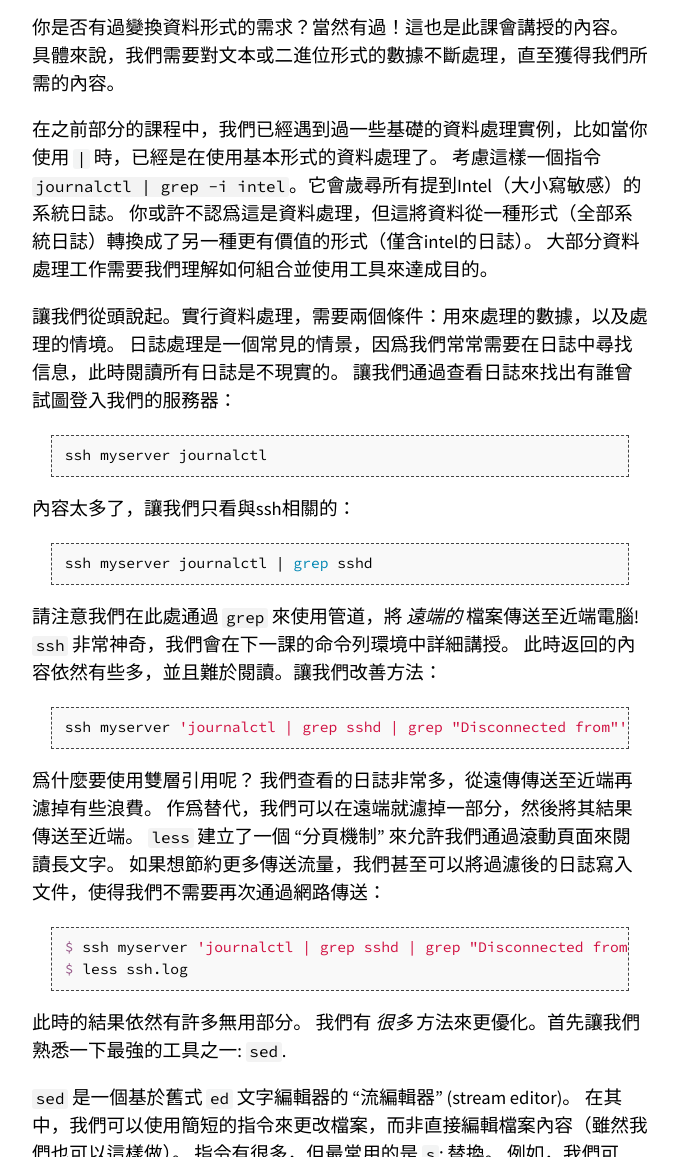
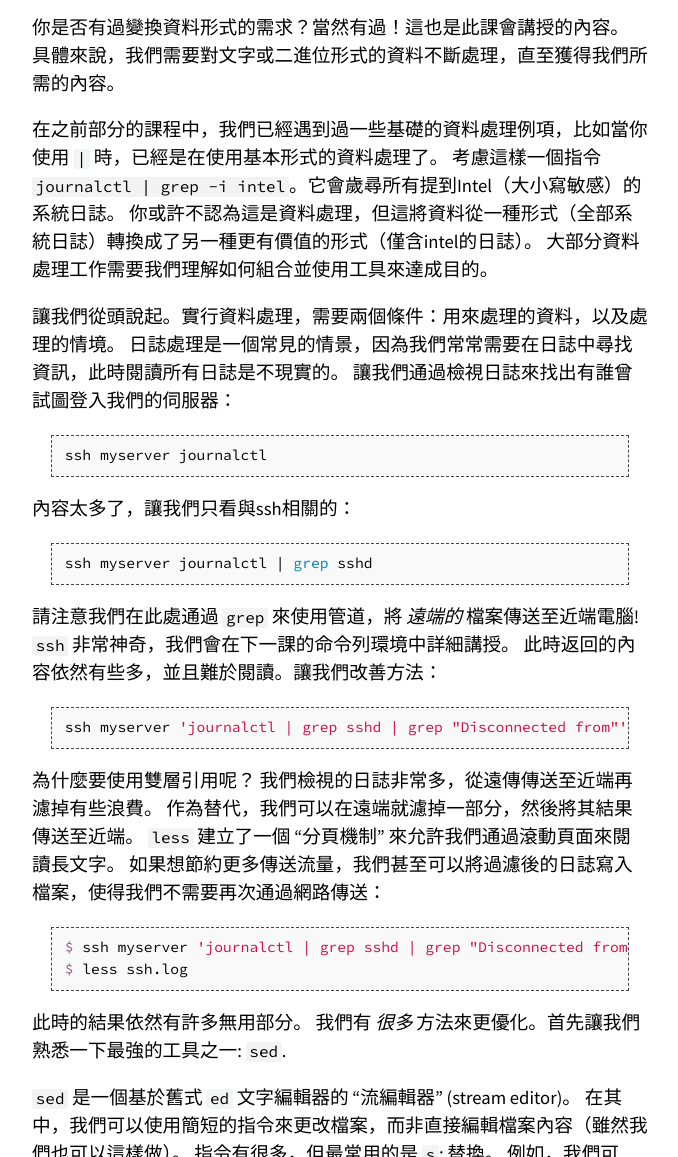
Before and after one commit to missing-semester-zh-Hant/missing-semester-zh-Hant.github.io, a Jekyll site: the page built from _2020/data-wrangling.md, in a window 1280 px wide and 1400 px high, scrolled down 252 px, cut to the strip 243-1400 px from the top of the window. Shown: the whole strip, without its empty margins (300-978 px from the left). Built offline with Jekyll 4.4.1, drawn with Linux system fonts in a browser that asks for light colours; some of the changed text lies outside the part shown.

Commit message:
遣詞行文

````diff
--- a/_2020/data-wrangling.md
+++ b/_2020/data-wrangling.md
@@ -13,7 +13,7 @@ different format? Of course you have! That, in very general terms, is
 what this lecture is all about. Specifically, massaging data, whether in
 text or binary format, until you end up with exactly what you wanted. -->
 你是否有過變換資料形式的需求？當然有過！這也是此課會講授的內容。
-具體來說，我們需要對文本或二進位形式的數據不斷處理，直至獲得我們所需的內容。
+具體來說，我們需要對文字或二進位形式的資料不斷處理，直至獲得我們所需的內容。
 
 <!-- We've already seen some basic data wrangling in past lectures. Pretty
 much any time you use the `|` operator, you are performing some kind of
@@ -23,9 +23,9 @@ may not think of it as wrangling data, but it is going from one format
 (your entire system log) to a format that is more useful to you (just
 the intel log entries). Most data wrangling is about knowing what tools
 you have at your disposal, and how to combine them. -->
-在之前部分的課程中，我們已經遇到過一些基礎的資料處理實例，比如當你使用 `|` 時，已經是在使用基本形式的資料處理了。
+在之前部分的課程中，我們已經遇到過一些基礎的資料處理例項，比如當你使用 `|` 時，已經是在使用基本形式的資料處理了。
 考慮這樣一個指令 `journalctl | grep -i intel`。它會歲尋所有提到Intel（大小寫敏感）的系統日誌。
-你或許不認爲這是資料處理，但這將資料從一種形式（全部系統日誌）轉換成了另一種更有價值的形式（僅含intel的日誌）。
+你或許不認為這是資料處理，但這將資料從一種形式（全部系統日誌）轉換成了另一種更有價值的形式（僅含intel的日誌）。
 大部分資料處理工作需要我們理解如何組合並使用工具來達成目的。
 
 <!-- Let's start from the beginning. To wrangle data, we need two things:
@@ -33,9 +33,9 @@ data to wrangle, and something to do with it. Logs often make for a good
 use-case, because you often want to investigate things about them, and
 reading the whole thing isn't feasible. Let's figure out who's trying to
 log into my server by looking at my server's log: -->
-讓我們從頭說起。實行資料處理，需要兩個條件：用來處理的數據，以及處理的情境。
-日誌處理是一個常見的情景，因爲我們常常需要在日誌中尋找信息，此時閱讀所有日誌是不現實的。
-讓我們通過查看日誌來找出有誰曾試圖登入我們的服務器：
+讓我們從頭說起。實行資料處理，需要兩個條件：用來處理的資料，以及處理的情境。
+日誌處理是一個常見的情景，因為我們常常需要在日誌中尋找資訊，此時閱讀所有日誌是不現實的。
+讓我們通過檢視日誌來找出有誰曾試圖登入我們的伺服器：
 
 ```bash
 ssh myserver journalctl
@@ -69,11 +69,11 @@ and down through the long output. To save some additional traffic while
 we debug our command-line, we can even stick the current filtered logs
 into a file so that we don't have to access the network while
 developing: -->
-爲什麼要使用雙層引用呢？
-我們查看的日誌非常多，從遠傳傳送至近端再濾掉有些浪費。
-作爲替代，我們可以在遠端就濾掉一部分，然後將其結果傳送至近端。
+為什麼要使用雙層引用呢？
+我們檢視的日誌非常多，從遠傳傳送至近端再濾掉有些浪費。
+作為替代，我們可以在遠端就濾掉一部分，然後將其結果傳送至近端。
 `less` 建立了一個 "分頁機制" 來允許我們通過滾動頁面來閱讀長文字。
-如果想節約更多傳送流量，我們甚至可以將過濾後的日誌寫入文件，使得我們不需要再次通過網路傳送：
+如果想節約更多傳送流量，我們甚至可以將過濾後的日誌寫入檔案，使得我們不需要再次通過網路傳送：
 
 ```console
 $ ssh myserver 'journalctl | grep sshd | grep "Disconnected from"' > ssh.log
@@ -136,7 +136,7 @@ source of great frustration. Very common patterns are: -->
  - `(RX1|RX2)` either something that matches `RX1` or `RX2`
  - `^` the start of the line
  - `$` the end of the line -->
-  - `.` 意爲除去換行符外的 "任意一個字元"
+  - `.` 意為除去換行符外的 "任意一個字元"
  - `*` 0或多個 `*` 前的字元
  - `+` 1或更多個 `*` 前的字元
  - `[abc]`  `a`, `b`, 與 `c` 中的任意一個
@@ -156,7 +156,7 @@ with the username "Disconnected from"? We'd have: -->
 讓我們重回 `/.*Disconnected from /`, 可以看出它會匹配以任意字元起始，緊接
 "Disconnected from " 的字串，這就是我們需要的。
 但要小心，正規表示式時而有些棘手。
-試想某人嘗試使用 "Disconnected from" 作爲使用者名登入,我們將會有:
+試想某人嘗試使用 "Disconnected from" 作為使用者名登入,我們將會有:
 
 ```
 Jan 17 03:13:00 thesquareplanet.com sshd[2631]: Disconnected from invalid user Disconnected from 46.97.239.16 port 55920 [preauth]
@@ -176,8 +176,8 @@ with just -->
 implementations, you can just suffix `*` or `+` with a `?` to make them
 non-greedy, but sadly `sed` doesn't support that. We _could_ switch to
 perl's command-line mode though, which _does_ support that construct: -->
-這並不是我們需要的。在一些正規表示式的實現中，我們可以單純給`*` 與 `+` 加入 `?` 字尾使其轉變爲非貪婪模式。不過令人惋惜，`sed` 並不支援這種方式。
-我們 _可以_ 換用 perl 的命令列模式，它 _支持_ 這樣的結構：
+這並不是我們需要的。在一些正規表示式的實現中，我們可以單純給`*` 與 `+` 加入 `?` 字尾使其轉變為非貪婪模式。不過令人惋惜，`sed` 並不支援這種方式。
+我們 _可以_ 換用 perl 的命令列模式，它 _支援_ 這樣的結構：
 
 ```bash
 perl -pe 's/.*?Disconnected from //'
@@ -189,7 +189,7 @@ things like print lines following a given match, do multiple
 substitutions per invocation, search for things, etc. But we won't cover
 that too much here. `sed` is basically an entire topic in and of itself,
 but there are often better tools. -->
-我們會使用 `sed` 完成後續的工作，因爲它是最常見的工具。
+我們會使用 `sed` 完成後續的工作，因為它是最常見的工具。
 `sed` 也善於完成類似於印出匹配後的字串，一次使用就完成多次替換等工作。
 但是我們課中不會講解太多。
 `sed` 比較萬能，但是對於特定細小功能往往有更優秀的工具。
@@ -215,8 +215,8 @@ characters where the username is. Then we're matching on any single word
 "port" followed by a sequence of digits. Then possibly the suffix
 `[preauth]`, and then the end of the line. -->
 讓我們用[regex debugger](https://regex101.com/r/qqbZqh/2)來看看會得出怎樣的結果。
-很棒，起始的部分和之前是一樣的。然後，我們匹配出所有類型的 "user" 變體(在日誌中有兩種不同前綴)。
-接下來我們匹配屬於用戶名的所有字元。
+很棒，起始的部分和之前是一樣的。然後，我們匹配出所有型別的 "user" 變體(在日誌中有兩種不同字首)。
+接下來我們匹配屬於使用者名稱的所有字元。
 再之後，匹配任意一個單詞(`[^ ]+`; 匹配由任意非空格組成的非空字串)。
 此時，再匹配 "port" 與接續的一串數字，和可能存在的字尾 `[preauth]`， 直至列尾。
 
@@ -232,8 +232,8 @@ in the substitution (and in some engines, even in the pattern itself!)
 as `\1`, `\2`, `\3`, etc. So: -->
 還剩下一個問題需要解決，就是日誌的全部內容都被替換成了空字串。
 我們希望能 _留下_ 匹配到的使用者名。
-爲了達成此目的，我們可以使用 "捕捉群"(capture groups)。
-被括號包圍的正規表示式會被按順序存入捕捉群，而捕捉群的內容可以在替換時取用(在有些正規表示式實現中，替換內容甚至支持正規表示式本身！)。
+為了達成此目的，我們可以使用 "捕捉群"(capture groups)。
+被括號包圍的正規表示式會被按順序存入捕捉群，而捕捉群的內容可以在替換時取用(在有些正規表示式實現中，替換內容甚至支援正規表示式本身！)。
 使用 `\1`, `\2`, `\3` 以此類推來取用其內容：
 
 ```bash
@@ -256,7 +256,7 @@ number](https://www.noulakaz.net/2007/03/18/a-regular-expression-to-check-for-pr
 這實際上[很難](https://emailregex.com/)。
 人們對其進行了[很多討論](https://stackoverflow.com/questions/201323/how-to-validate-an-email-address-using-a-regular-expression/1917982)，
 還寫出了許多[測試用例](https://fightingforalostcause.net/content/misc/2006/compare-email-regex.php)，與[test matrices](https://mathiasbynens.be/demo/url-regex)。
-我們甚至還能用正規表示式判斷一個數是否爲[質數](https://www.noulakaz.net/2007/03/18/a-regular-expression-to-check-for-prime-numbers/)。
+我們甚至還能用正規表示式判斷一個數是否為[質數](https://www.noulakaz.net/2007/03/18/a-regular-expression-to-check-for-prime-numbers/)。
 
 <!-- Regular expressions are notoriously hard to get right, but they are also
 very handy to have in your toolbox! -->
@@ -279,7 +279,7 @@ ssh myserver journalctl
 (with the `i` command), explicitly printing lines (with the `p`
 command), selecting lines by index, and lots of other things. Check `man
 sed`! -->
-`sed` 還有能力做到許多有趣的事情，比如注入文字(使用 `i` )，印出指定列(使用 `p` )，或者利用index搜尋等。我們可以使用 `man sed` 查看更多能做的事情!
+`sed` 還有能力做到許多有趣的事情，比如注入文字(使用 `i` )，印出指定列(使用 `p` )，或者利用index搜尋等。我們可以使用 `man sed` 檢視更多能做的事情!
 
 <!-- Anyway. What we have now gives us a list of all the usernames that have
 attempted to log in. But this is pretty unhelpful. Let's look for common
@@ -318,7 +318,7 @@ wouldn't matter, but we're here to learn! -->
 `sort -n` 將會按照數字排序 (預設是按照字母順序) 。
  `-k1,1` 表示 "按照被空格分個的第一行排序"。
 `,n`表示 "僅排序前 `n` 個部分" 預設是醬所有部分都排序。
-在這個 _典型的_ 例子中，排序所有部分沒有任何問題，我們只是爲了講授 `,n` 的用法才使用了這個！
+在這個 _典型的_ 例子中，排序所有部分沒有任何問題，我們只是為了講授 `,n` 的用法才使用了這個！
 
 <!-- If we wanted the _least_ common ones, we could use `head` instead of
 `tail`. There's also `sort -r`, which sorts in reverse order. -->
@@ -402,9 +402,9 @@ entirely, because `awk` [can do it
 all](https://backreference.org/2010/02/10/idiomatic-awk/), but we'll
 leave that as an exercise to the reader. -->
 `BEGIN` 是一種匹配起始輸入 (and `END` 匹配結尾)的表示式。
-然後，對每列第一部分相加（本例中此部分均爲 1 ），
+然後，對每列第一部分相加（本例中此部分均為 1 ），
 再印出最後結果。
-實際上，_無需_ `grep` 與 `sed`，因爲 `awk` [可以解決所有問題](https://backreference.org/2010/02/10/idiomatic-awk/)。
+實際上，_無需_ `grep` 與 `sed`，因為 `awk` [可以解決所有問題](https://backreference.org/2010/02/10/idiomatic-awk/)。
 至於如何做到，可以參考課後練習。
 
 <!-- ## Analyzing data -->
@@ -482,8 +482,8 @@ are just as useful for binary data. For example, we can use ffmpeg to
 capture an image from our camera, convert it to grayscale, compress it,
 send it to a remote machine over SSH, decompress it there, make a copy,
 and then display it. -->
-雖然截至目前我們都在處理文本，不過管道對於處理二進位數據也十分有效。
-例如，我們可以使用ffmpeg來從相機中獲取圖像，轉換爲灰度，再進行壓縮，最後通過SSH發送至遠端，再在遠端解壓縮，建立複製並顯示。
+雖然截至目前我們都在處理文字，不過管道對於處理二進位資料也十分有效。
+例如，我們可以使用ffmpeg來從相機中獲取影象，轉換為灰度，再進行壓縮，最後通過SSH傳送至遠端，再在遠端解壓縮，建立複製並顯示。
 
 ```bash
 ffmpeg -loglevel panic -i /dev/video0 -frames 1 -f image2 -
````
Also changed, not shown: other parts of _2020/data-wrangling.md (+3 -3 lines).
